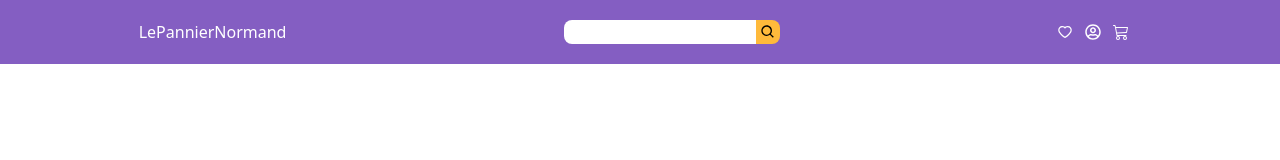
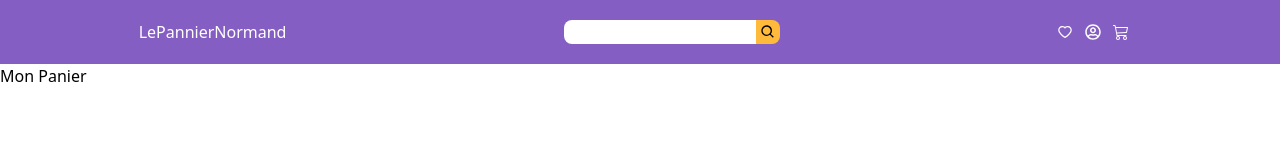
Before and after one commit to Hug-prog/lepaniernormand, a React (Create React App) app: page /cart in a window 1280 px wide. Shown: the top 160 px of the page. Built offline with nearby package versions, Linux system fonts and the light colour scheme.

Commit message:
reducer cart

```diff
--- a/src/constants/cart.js
+++ b/src/constants/cart.js
@@ -1 +1,2 @@
 export const ADD_PRODUCT_CART = "ADD_PRODUCT_CART";
+export const GET_PRODUCT_CART = "GET_PRODUCT_CART";
--- /dev/null
+++ b/src/pages/Cart.js
@@ -0,0 +1,22 @@
+import React, { useEffect } from "react";
+import { useDispatch, useSelector } from "react-redux";
+import { GET_PRODUCT_CART } from "../constants/cart";
+
+export default function Cart() {
+  const dispatch = useDispatch();
+  const cartProducts = useSelector((state) => state.cartReducer);
+  useEffect(() => {
+    dispatch({ type: GET_PRODUCT_CART });
+  }, [dispatch]);
+  return (
+    <div>
+      <p>Mon Panier</p>
+      {cartProducts.map((product, i) => (
+        <div key={i}>
+          <p>{product.libelle}</p>
+          <button>Supprimer</button>
+        </div>
+      ))}
+    </div>
+  );
+}
--- a/src/reducers/cartReducer.js
+++ b/src/reducers/cartReducer.js
@@ -1,13 +1,14 @@
-import { ADD_PRODUCT_CART } from "../constants/cart";
+import { ADD_PRODUCT_CART, GET_PRODUCT_CART } from "../constants/cart";
 export default function cartReducer(
   cart = JSON.parse(localStorage.getItem("cart") || "[]"),
   action
 ) {
   switch (action.type) {
     case ADD_PRODUCT_CART:
-      console.log(cart);
       cart = [...cart, action.payload];
       localStorage.setItem("cart", JSON.stringify(cart));
+      return cart;
+    case GET_PRODUCT_CART:
       return cart;
     default:
       return cart;
--- a/src/router/Router.js
+++ b/src/router/Router.js
@@ -1,5 +1,6 @@
 import React from "react";
 import { Routes, Route } from "react-router-dom";
+import Cart from "../pages/Cart";
 import Categories from "../pages/Categories";
 import Home from "../pages/Home";
 import Product from "../pages/Product";
@@ -16,6 +17,7 @@ export default function Router() {
       <Route path="/product">
         <Route index element={<Product />} />
       </Route>
+      <Route path="cart" element={<Cart />} />
     </Routes>
   );
 }
```
